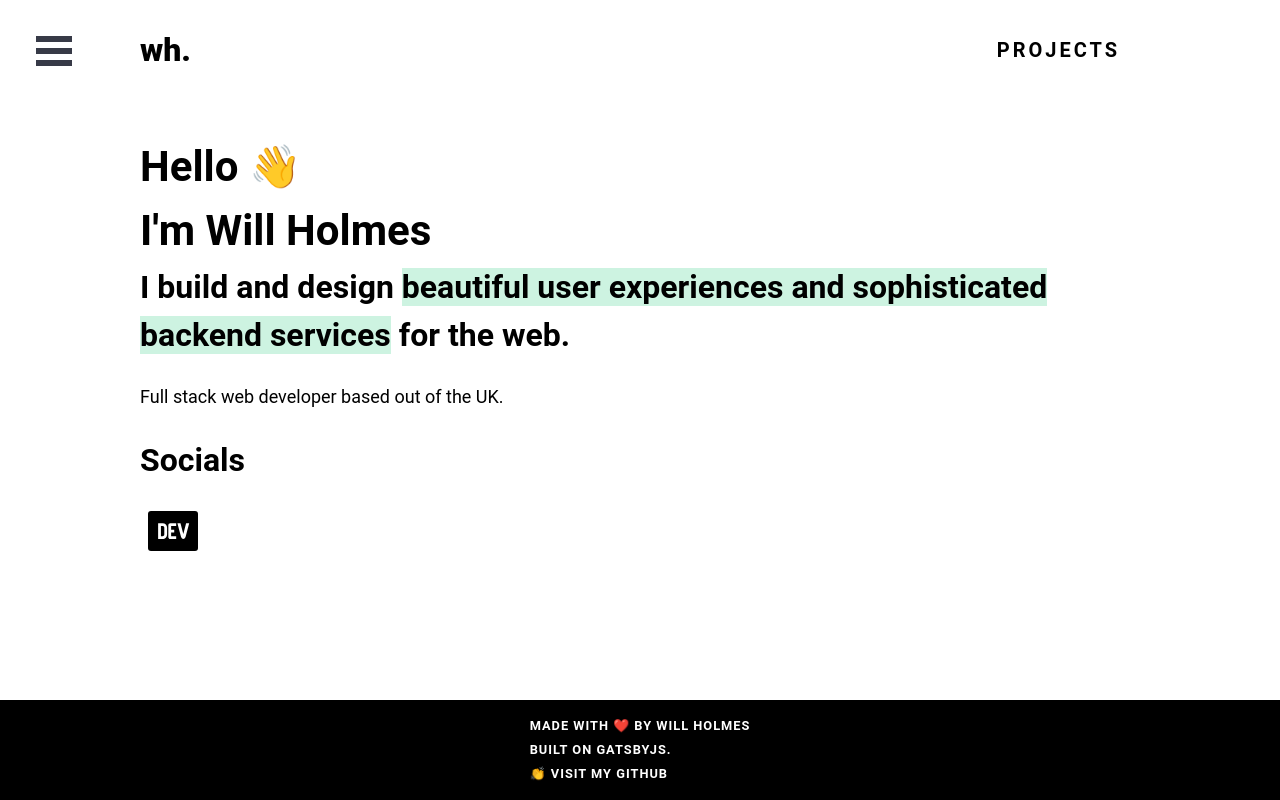
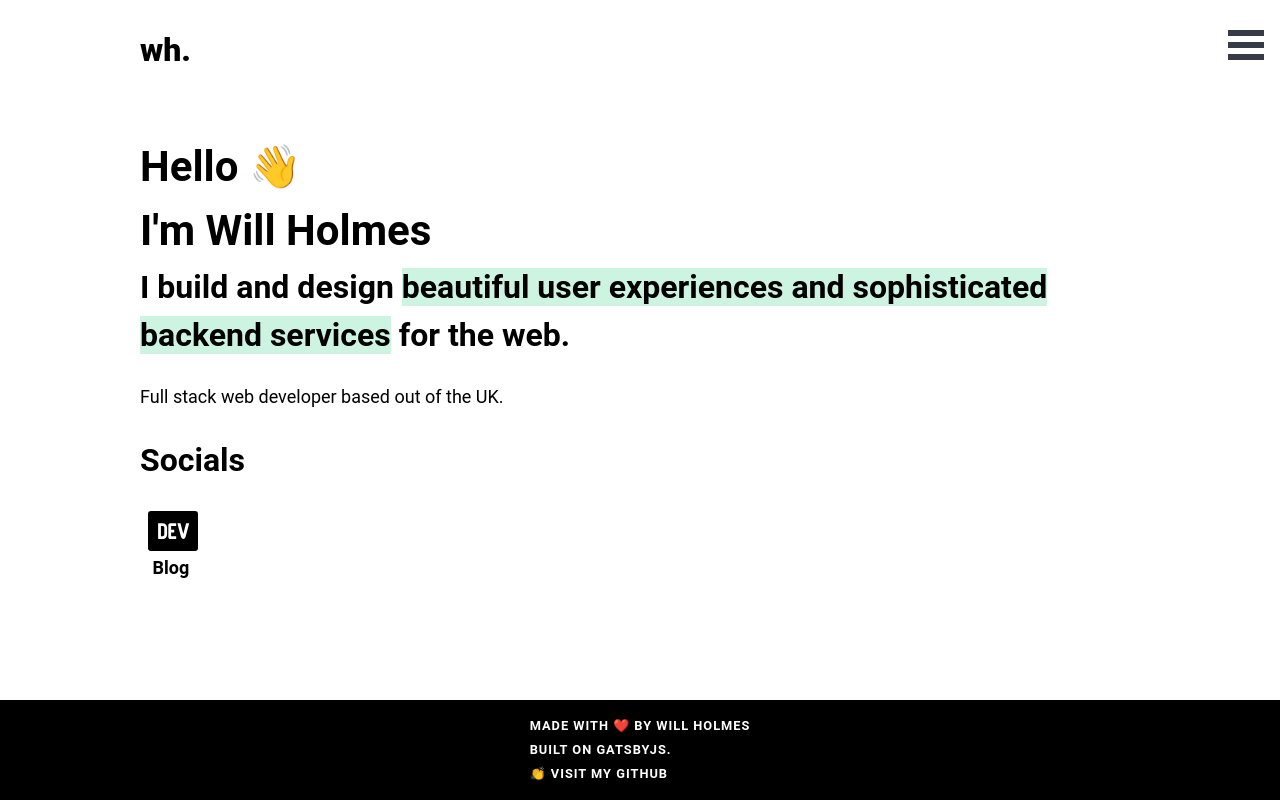
Before and after one commit to willholmeswastaken/portfolio, a Gatsby site: page / in a window 1280 px wide. Built offline with nearby package versions, Linux system fonts and the light colour scheme; Gatsby itself is replaced by a stand-in of ours.

Commit message:
Menu changes done

```diff
--- a/src/components/header.js
+++ b/src/components/header.js
@@ -20,54 +20,12 @@ const StyledLogo = styled.div`
   color: black;
 `;
 
-const StyledNavItem = styled.div`
-  font-size: 1.25rem;
-  font-weight: 600;
-  color: black;
-  text-transform: uppercase;
-  text-decoration: none;
-  letter-spacing: 0.15em;
-
-  display: inline-block;
-  padding: 15px 20px;
-  position: relative;
-  &:after {
-    background: none repeat scroll 0 0 transparent;
-    bottom: 0;
-    content: "";
-    display: block;
-    height: 2px;
-    left: 50%;
-    position: absolute;
-    background: black;
-    transition: width 0.3s ease 0s, left 0.3s ease 0s;
-    width: 0;
-  }
-  &:hover&:after {
-    width: 100%;
-    left: 0;
-  }
-`;
-
-const Nav = styled.div`
-  width:100%;
-  display:flex;
-  justify-content: flex-end;
-`;
-
-
-
 
 const Header = () => (
   <StyledHeader>
     <Link to="/" aria-label="home">
       <StyledLogo>wh.</StyledLogo>
     </Link>
-    <Nav>
-      <Link to="/projects" aria-label="projects">
-        <StyledNavItem>Projects</StyledNavItem>
-      </Link>
-    </Nav>
   </StyledHeader>
 );
 
--- a/src/components/menu.js
+++ b/src/components/menu.js
@@ -1,13 +1,15 @@
 import React from 'react'
 import styled from 'styled-components';
+import { elastic as ReactMenu } from 'react-burger-menu';
+import { Link } from 'gatsby';
 
 const styles = {
     bmBurgerButton: {
         position: 'fixed',
         width: '36px',
         height: '30px',
-        left: '36px',
-        top: '36px'
+        right: '16px',
+        top: '30px'
     },
     bmBurgerBars: {
         background: '#373a47'
@@ -32,14 +34,16 @@ const styles = {
         fontSize: '1.15em'
     },
     bmMorphShape: {
-        fill: '#373a47'
+        fill: 'black',
+        width: '100%'
     },
     bmItemList: {
         color: '#b8b7ad',
         padding: '0.8em'
     },
     bmItem: {
-        display: 'inline-block'
+        display: 'block',
+        marginBottom: 20
     },
     bmOverlay: {
         background: 'rgba(0, 0, 0, 0.3)'
@@ -51,11 +55,12 @@ const BurgerMenuItem = styled(Link)`
   `;
 
 const Menu = () => (
-    <Menu
+    <ReactMenu
         id={'current-menu'}
         pageWrapId={'site-layout'}
         outerContainerId={'outer-container'}
         styles={styles}
+        right
     >
         <BurgerMenuItem to="/" aria-label="home">
             Home
@@ -63,7 +68,7 @@ const Menu = () => (
         <BurgerMenuItem to="/projects" aria-label="projects">
             Projects
       </BurgerMenuItem>
-    </Menu>
+    </ReactMenu>
 );
 
 export default Menu;
--- a/src/components/socials.js
+++ b/src/components/socials.js
@@ -17,6 +17,7 @@ const Socials = () => (
       <>
         <a href="https://dev.to/willholmes">
           <Icon alt="blog" src="/dev-to.svg" />
+          <b>&nbsp;Blog</b>
         </a>
       </>
     </StyledSocials>
--- a/src/pages/index.js
+++ b/src/pages/index.js
@@ -1,14 +1,9 @@
 import React from 'react';
 import { graphql } from 'gatsby';
-import { Fade } from 'react-awesome-reveal';
-import { scaleRotate as Menu } from 'react-burger-menu';
-import { Link } from 'gatsby';
-import styled from 'styled-components';
 
 import Hero from '../components/hero';
-import Layout from '../components/layout';
-import SEO from '../components/seo';
 import Socials from '../components/socials';
+import Container from '../components/container';
 
 export const pageQuery = graphql`
   {
@@ -30,78 +25,12 @@ export const pageQuery = graphql`
   }
 `;
 
-const styles = {
-  bmBurgerButton: {
-    position: 'fixed',
-    width: '36px',
-    height: '30px',
-    left: '36px',
-    top: '36px'
-  },
-  bmBurgerBars: {
-    background: '#373a47'
-  },
-  bmBurgerBarsHover: {
-    background: '#a90000'
-  },
-  bmCrossButton: {
-    height: '24px',
-    width: '24px'
-  },
-  bmCross: {
-    background: '#bdc3c7'
-  },
-  bmMenuWrap: {
-    position: 'fixed',
-    height: '100%'
-  },
-  bmMenu: {
-    background: 'black',
-    padding: '2.5em 1.5em 0',
-    fontSize: '1.15em'
-  },
-  bmMorphShape: {
-    fill: '#373a47'
-  },
-  bmItemList: {
-    color: '#b8b7ad',
-    padding: '0.8em'
-  },
-  bmItem: {
-    display: 'inline-block'
-  },
-  bmOverlay: {
-    background: 'rgba(0, 0, 0, 0.3)'
-  }
-};
-
-const BurgerMenuItem = styled(Link)`
-  color:white;
-`;
 
 const Index = ({ data }) => (
-  <div id="outer-container" style={{ height: '100%' }}>
-    <Menu
-      id={'current-menu'}
-      pageWrapId={'site-layout'}
-      outerContainerId={'outer-container'}
-      styles={styles}
-    >
-      <BurgerMenuItem to="/" aria-label="home">
-        Home
-      </BurgerMenuItem>
-      <BurgerMenuItem to="/projects" aria-label="projects">
-        Projects
-      </BurgerMenuItem>
-    </Menu>
-    <Fade triggerOnce={true}>
-      <Layout id="site-layout">
-        <SEO title="Home" />
-        <Hero content={data.hero.edges[0].node} />
-        <Socials />
-      </Layout>
-    </Fade>
-  </div>
+  <Container pageTitle="Home">
+    <Hero content={data.hero.edges[0].node} />
+    <Socials />
+  </Container>
 );
 
 export default Index;
```
Also changed, not shown: src/pages/projects.js (+5 -8 lines), src/pages/test.js (deleted, +0 -254 lines).
